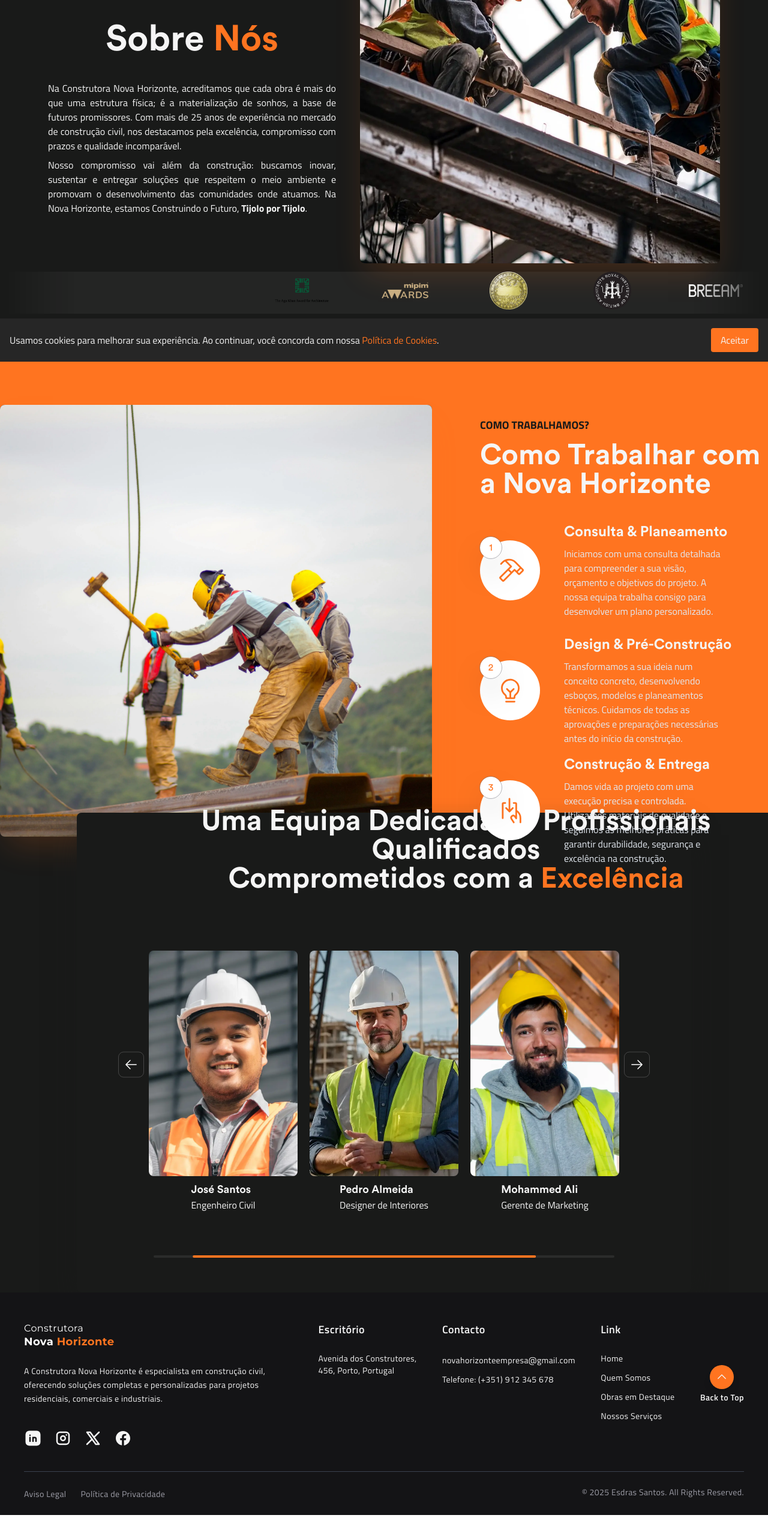
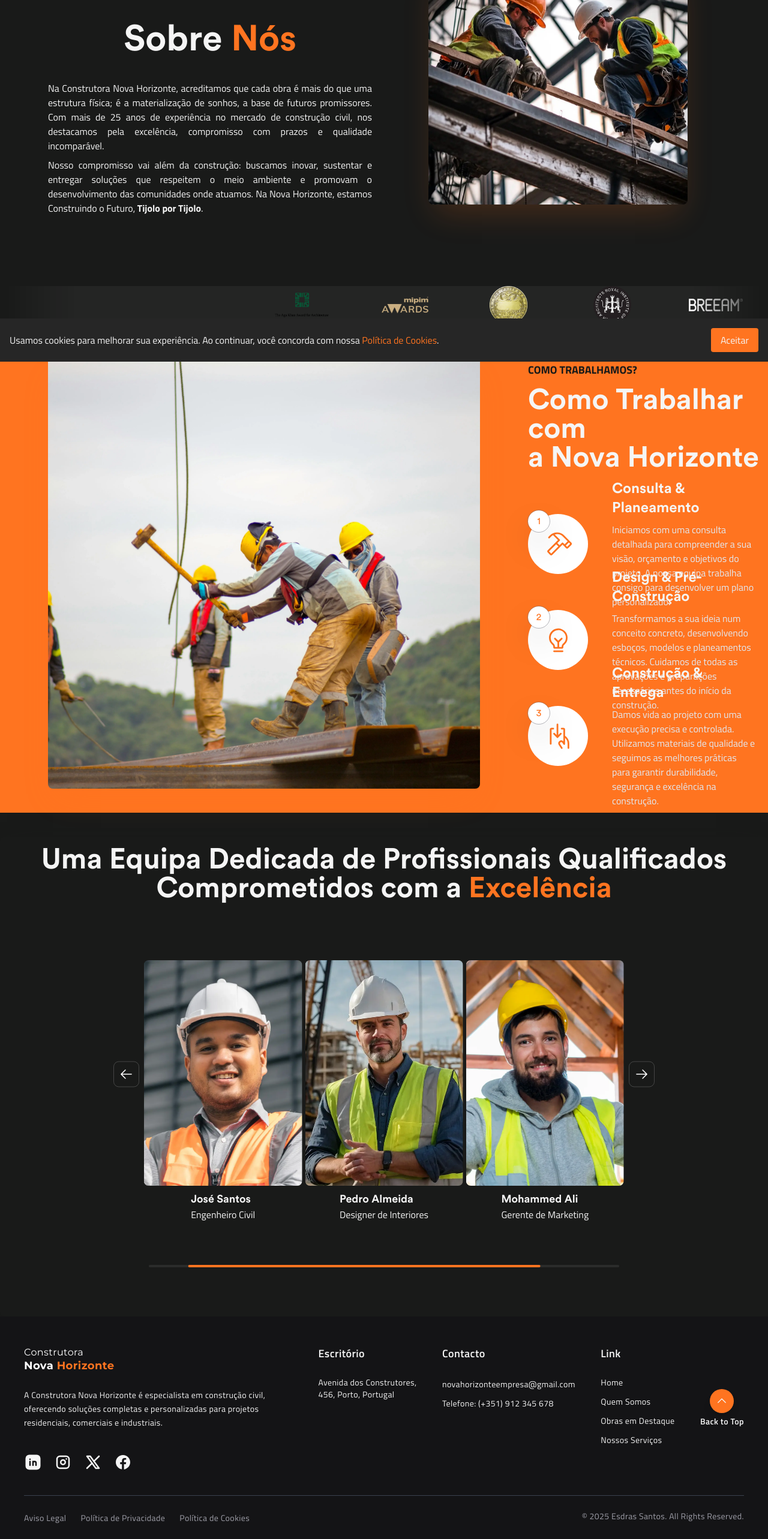
Before and after one commit to esdrassantos06/novahorizonte, a React (Vite) app: page /quem-somos in a window 1280 px wide. Shown: the part 197-2763 px from the top of the page at 60% size. Before the commit the page ends 2723 px from the top, so only its background shows below. Built offline with nearby package versions, Linux system fonts and the light colour scheme.

Commit message:
Make website responsive

```diff
--- a/src/components/Equipa.jsx
+++ b/src/components/Equipa.jsx
@@ -39,10 +39,10 @@ const Equipa = () => {
   ];
 
   return (
-    <div className="relative flex h-full w-full items-center justify-center rounded-lg p-20">
+    <div className="relative flex h-full md:w-[80%] w-full items-center justify-center rounded-lg p-4 sm:p-10 lg:p-20">
       {/* Custom Buttons (Fora do Swiper) */}
       <button
-        className="prev-button absolute top-[40%] left-[30px] z-20 -translate-y-1/2"
+        className="prev-button absolute top-[40%] sm:left-[30px] -left-7 z-20 -translate-y-1/2"
         aria-label="Ir para a imagem anterior"
       >
         <div className="bg-primary outline-text/20 cursor-pointer rounded-lg p-2 outline hover:bg-zinc-800">
@@ -51,7 +51,7 @@ const Equipa = () => {
       </button>
 
       <button
-        className="next-button absolute top-[40%] right-[30px] z-20 -translate-y-1/2"
+        className="next-button absolute top-[40%] sm:right-[30px] -right-7 z-20 -translate-y-1/2"
         aria-label="Ir para a próxima imagem"
       >
         <div className="bg-primary outline-text/20 cursor-pointer rounded-lg p-2 outline hover:bg-zinc-800">
@@ -62,7 +62,7 @@ const Equipa = () => {
       {/* Swiper */}
       <Swiper
         modules={[Navigation, Pagination, Scrollbar, Keyboard, Autoplay]}
-        spaceBetween={20}
+        spaceBetween={5}
         slidesPerView={1}
         autoplay={{
           delay: 2500,
@@ -88,10 +88,10 @@ const Equipa = () => {
       >
         {equipa.map((membro, index) => (
           <SwiperSlide key={index}>
-            <div className="membro text-text mb-20 flex flex-col items-center gap-2">
+            <div className="membro text-text md:mb-20 mb-10 flex flex-col items-center gap-2">
               <img
                 src={membro.foto}
-                className="h-94 w-82.5 rounded-lg object-cover select-none"
+                className="md:h-94 md:w-82.5 w-50 h-50 rounded-lg object-cover select-none"
                 alt={membro.nome}
                 loading="lazy"
               />
--- a/src/components/Footer.jsx
+++ b/src/components/Footer.jsx
@@ -230,6 +230,15 @@ const Footer = () => {
               Política de Privacidade
             </Link>
           </li>
+          <li>
+          <Link
+            className="hover:text-secondary text-sm text-zinc-400 transition-colors duration-200"
+            to="/cookies"
+            aria-label="Cookies"
+          >
+            Política de Cookies
+          </Link>
+          </li>
         </ul>
 
         <p className="text-sm text-zinc-400 md:ml-auto">
--- a/src/components/Projetos.jsx
+++ b/src/components/Projetos.jsx
@@ -95,7 +95,7 @@ const Projetos = () => {
 
   return (
     <>
-      <div className="ml-40 grid w-full grid-cols-1 gap-5 lg:grid-cols-3">
+      <div className=" grid grid-cols-1 gap-10 lg:grid-cols-3">
         {projetosVisiveis.map((projeto, index) => (
           <div
             key={index}
--- a/src/routes/Home.jsx
+++ b/src/routes/Home.jsx
@@ -14,7 +14,7 @@ function Home() {
   return (
     <>
       <Navbar />
-      <main className="bg-primary min-h-screen w-full pb-20">
+      <main className="Home bg-primary min-h-screen w-full pb-20">
         {/* Hero Section */}
         <article className="hero-section relative h-[50em]">
           {/* Background Overlay */}
--- a/src/routes/Obras.jsx
+++ b/src/routes/Obras.jsx
@@ -8,7 +8,7 @@ function Obras() {
     <>
       <Navbar />
 
-      <main className="bg-secondary flex min-h-screen w-full flex-col items-center pt-20">
+      <main className="Obras bg-secondary flex min-h-screen w-full flex-col items-center pt-20">
         <div className="flex w-full flex-col items-center p-20">
           <div className="TitleObras mb-10">
             <h1 className="text-primary circularBold text-5xl">
--- a/src/routes/QuemSomos.jsx
+++ b/src/routes/QuemSomos.jsx
@@ -44,15 +44,15 @@ function QuemSomos() {
   return (
     <>
       <Navbar />
-      <main className="bg-primary min-h-screen w-full lg:pt-20 pt-40">
+      <main className="Quem-Somos bg-primary min-h-screen w-full pt-20">
 
 
-        <section className="about-us-container px-10 py-20 lg:px-20 gap-10 relative pb-60 flex items-center justify-center md:flex-nowrap md:flex-row flex-col lg:h-[84vh] h-screen w-full">
+        <section className="about-us-container px-10 py-20 lg:px-20 gap-10 relative pb-60 flex items-center justify-center md:flex-nowrap md:flex-row flex-col xl:h-[84vh] h-fit w-full">
 
           <div className="part-1 flex h-full basis-1/2 items-start">
             <div className="flex w-full flex-col items-center justify-center lg:pt-18">
               <div className="title-about-us mb-10">
-                <h1 className="text-text circularBold text-6xl">
+                <h1 className="text-text circularBold text-nowrap text-5xl md:text-6xl">
                   Sobre <span className="text-secondary">Nós</span>
                 </h1>
               </div>
@@ -77,8 +77,8 @@ function QuemSomos() {
             </div>
           </div>
 
-          <div className="titilliumRegular part-2 flex basis-1/2 mb-40 lg:mb-0 items-center justify-center">
-            <div className="shadow-secondary/20 flex xl:h-150 xl:w-150 lg:w-120 lg:h-120 h-100 w-100 flex-col items-center justify-center rounded-lg shadow-2xl select-none">
+          <div className="titilliumRegular part-2 flex basis-1/2 items-center justify-center">
+            <div className="shadow-secondary/20 flex w-[80%] max-w-screen h-auto flex-col items-center justify-center rounded-lg shadow-2xl select-none">
               <img
                 src={photo1}
                 className="h-full w-full rounded-lg object-cover inset-shadow-sm inset-shadow-black"
@@ -86,55 +86,59 @@ function QuemSomos() {
               />
             </div>
           </div>
+
+          <div className="absolute sm:w-full bottom-2">
+            <ScrollComponent />
+          </div>
         </section>
 
-        <div className="absolute w-full lg:bottom-20 -bottom-18">
-          <ScrollComponent />
-        </div>
 
-        <section className="our-mission-container bg-secondary flex lg:flex-row flex-col-reverse pt-40 h-screen w-full items-center justify-center">
+        <section className="our-mission-container bg-secondary flex lg:flex-row flex-col-reverse py-10 h-fit items-center justify-center">
 
-          <div className="titilliumRegular part-1 flex basis-1/2 items-center justify-end pr-20">
-            <div className="shadow-secondary/20 flex xl:h-180 xl:w-180 lg:w-150 lg:h-150 h-120 w-120 flex-col items-center justify-center rounded-lg shadow-2xl select-none">
+          <div className="titilliumRegular part-1 flex basis-1/2 px-20 items-center justify-center">
+            <div className="shadow-secondary/20 max-w-screen flex xl:h-180 xl:w-180 lg:w-150 lg:h-150 md:w-120 md:h-120 sm:w-100 w-50 h-50 flex-col items-center justify-center rounded-lg shadow-2xl select-none">
               <img
                 src={photo2}
                 loading="lazy"
-                className="h-full w-full rounded-lg object-cover inset-shadow-sm inset-shadow-black"
+                className="h-full w-full rounded-lg object-cover"
                 alt="Foto de uma pessoa segurando uma chave de construção"
               />
             </div>
           </div>
 
-          <div className="bg-secondary part-2 flex h-full w-full pt-10 basis-1/2 flex-col items-center justify-center">
 
-            <div className="title-mission flex items-center lg:items-start justify-center w-full flex-col gap-3 pt-4">
+          <div className="bg-secondary part-2 flex basis-1/2 flex-col">
+
+            <div className="title-mission flex flex-col justify-center lg:items-start items-center w-full gap-3">
               <h2 className="text-primary titilliumBold text-lg">
                 COMO TRABALHAMOS?
               </h2>
-              <h1 className="text-text circularBold text-5xl">
+              <h1 className="text-text lg:text-start text-center circularBold text-4xl md:text-5xl">
                 Como Trabalhar com <br /> a Nova Horizonte
               </h1>
             </div>
 
-            <div className="mt-10 flex w-full flex-col gap-10">
+
+            <div className="how-to-work mt-10">
 
               {passos.map((passo, index) => (
-                <div className={`modo${index + 1} relative flex h-40 w-full items-center justify-center gap-10 `} key={index}>
+                <div className={`modo${index + 1} relative flex h-40 w-full items-center justify-center lg:justify-start gap-10 `} key={index}>
 
                   <div className={`icon-${index + 1}`}>
                     <div className="absolute top-6 flex h-9 w-9 items-center justify-center rounded-full bg-white shadow-2xl shadow-black outline outline-zinc-500/50 select-none">
                       <span className="text-secondary circularBook">{index + 1}</span>
                     </div>
+
                     <div className="icon flex h-25 w-25 items-center justify-center rounded-full bg-white p-2">
                       {passo.icon}
                     </div>
                   </div> {/* Icon */}
 
-                  <div className="flex flex-col gap-2">
+                  <div className="flex flex-col w-[60%] gap-2">
                     <h2 className="text-text  circularBold text-2xl">
                       {passo.title}
                     </h2>
-                    <p className="titilliumRegular w-[80%] text-base text-slate-200">
+                    <p className="titilliumRegular text-base text-slate-200">
                       {passo.description}
                     </p>
                   </div>
@@ -142,22 +146,22 @@ function QuemSomos() {
               ))}
 
             </div>
+
+
           </div>
-
         </section>
 
 
 
-        <section className="our-team-container bg-primary flex h-screen w-full flex-col items-center justify-center gap-4">
-          <div className="bg-primary shadow-primary flex w-[80vw] h-full flex-col items-center justify-center rounded-lg p-10 shadow-2xl">
-            <div className="title-our-team ml-60 flex w-full items-center justify-start py-4">
-              <h1 className="text-text circularBold text-center text-5xl">
+        <section className="our-team-container bg-primary flex lg:h-screen mt-10 w-full flex-col items-center justify-center gap-4">
+          <div className="bg-primary shadow-primary flex w-full h-full flex-col items-center justify-center rounded-lg p-10 shadow-2xl">
+            <div className="title-our-team flex w-full items-center justify-center py-4">
+              <h1 className="text-text circularBold text-center text-4xl lg:text-5xl">
                 Uma Equipa Dedicada de Profissionais Qualificados <br />{" "}
                 Comprometidos com a{" "}
                 <span className="text-secondary">Excelência</span>
               </h1>
             </div>
-
             <Equipa />
           </div>
         </section>
--- a/src/routes/legal/Cookies.jsx
+++ b/src/routes/legal/Cookies.jsx
@@ -2,7 +2,7 @@ import Footer from "../../components/Footer";
 import Navbar from "../../components/Navbar";
 
 
-function Cookies() {
+const Cookies = () => {
   return (
     <>
     <Navbar />
```
Also changed, not shown: src/components/ScrollComponent.jsx (+9 -7 lines), src/routes/Serviços.jsx (+10 -7 lines).
